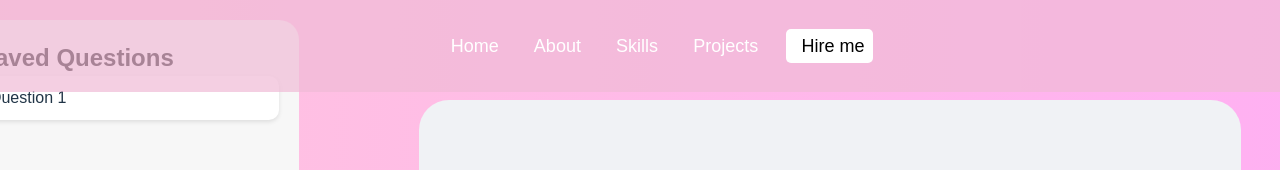
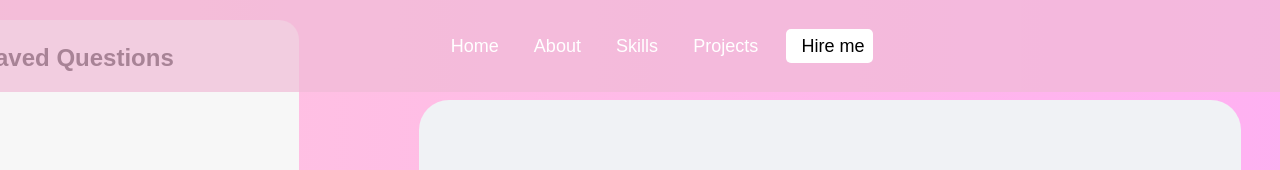
Before and after one commit to hiphucneh/FHoot_SWP391_FE, a React (Vite) app: page /createQ in a window 1280 px wide. Shown: the top 170 px of the page. Built offline with nearby package versions, Linux system fonts and the light colour scheme.

Commit message:
Question Lgic

```diff
--- a/src/screens/CreateQuestionScreen.jsx
+++ b/src/screens/CreateQuestionScreen.jsx
@@ -78,8 +78,13 @@ const CreateQuestion = () => {
     };
     const handleSaveQuestion = () => {
 
-        console.log("Question:", question);
-        setSavedQuestions([...savedQuestions, answers]);
+        const newQuestion = {
+            ...question,
+            answers: answers,
+
+        };
+        console.log("LOG:", newQuestion);
+        setSavedQuestions([...savedQuestions, newQuestion]);
     }
     const handleDeleteAnswer = (id) => {
         const newAnswers = answers.filter((answer) => answer.id !== id);
@@ -87,6 +92,7 @@ const CreateQuestion = () => {
     };
 
     const handleChangeAnswer = (id, value) => {
+
 
 
         const updatedAnswers = answers.map(answer =>
@@ -106,7 +112,15 @@ const CreateQuestion = () => {
         setQuestion({ ...question, content: value });
         console.log("LOG:", question);
     }
-
+    const handleSelectQuestion = (q) => {
+        setQuestion({
+            id: q.id,
+            content: q.content,
+            file: q.file,
+            answers: q.answers,
+        });
+        setAnswers(q.answers);
+    };
     const buttonStyle = {
 
         width: "auto",
@@ -127,20 +141,23 @@ const CreateQuestion = () => {
                     margin: "20px"
                 }}>
                     <h2 style={{ color: "black" }}>Saved Questions</h2>
-                    {/* Danh sách câu hỏi sẽ hiện ở đây */}
+
                     <div style={{ display: "flex", flexDirection: "column", gap: "10px" }}>
-                        {/* Mỗi câu hỏi sẽ là 1 ô div */}
-                        <div style={{
-                            backgroundColor: "#ffffff",
-                            padding: "10px",
-                            borderRadius: "10px",
-                            boxShadow: "0 2px 4px rgba(0, 0, 0, 0.1)",
-                            cursor: "pointer"
-                        }}>
-                            Question 1
-                        </div>
-
-
+                        {savedQuestions.map((q, index) => (
+                            <div key={q.id}
+                                onClick={() => handleSelectQuestion(q)}
+                                style={{
+                                    backgroundColor: "#ffffff",
+                                    padding: "10px",
+                                    borderRadius: "10px",
+                                    boxShadow: "0 2px 4px rgba(0, 0, 0, 0.1)",
+                                    cursor: "pointer",
+                                    color: "black",
+                                }}
+                            >
+                                {`Question ${index + 1}: ${q.content}`}
+                            </div>
+                        ))}
                     </div>
                 </div>
                 < div style={{ margin: "100px", padding: "50px", borderRadius: "30px", backgroundColor: "#f0f2f5" }}>
@@ -149,7 +166,12 @@ const CreateQuestion = () => {
                         <h1 style={{ color: "black", marginBottom: "50px" }}>Create Question</h1>
                         <h3 style={headerStyle}>Question </h3>
 
-                        <input type="text" onChange={(e) => handleChangeQuestion(question.id, e.target.value)} placeholder="Question" required style={{ ...textInput, height: "200px", borderRadius: "20px" }} />
+                        <input
+                            type="text" onChange={(e) => handleChangeQuestion(question.id, e.target.value)}
+                            placeholder="Question"
+                            required style={{ ...textInput, height: "200px", borderRadius: "20px" }}
+                            value={question.content}
+                        />
                         <h3 style={headerStyle}>Upload File </h3>
                         <Upload
                             accept=".pdf, .doc, .png, .jpg, .jpeg"
```
